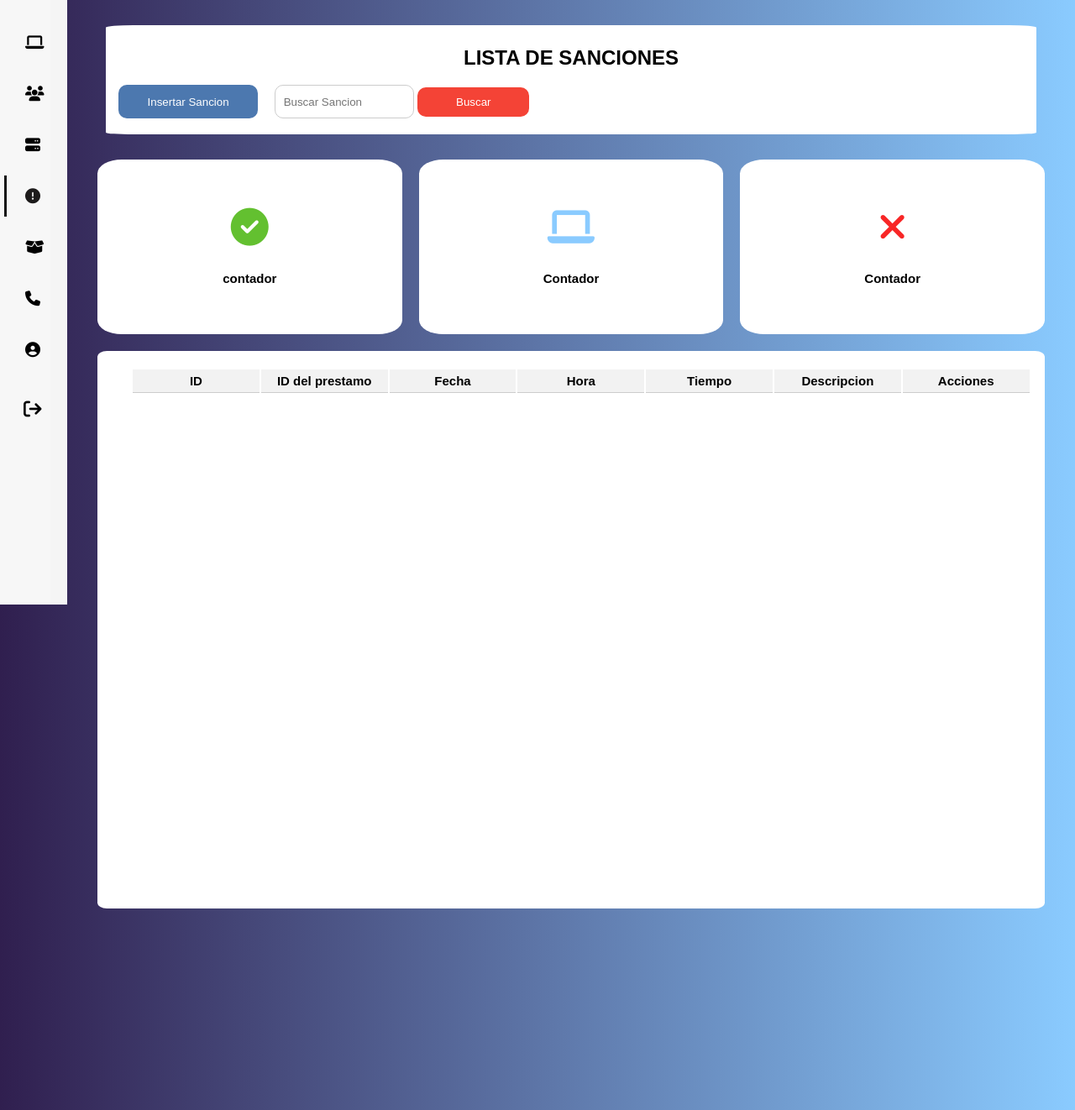
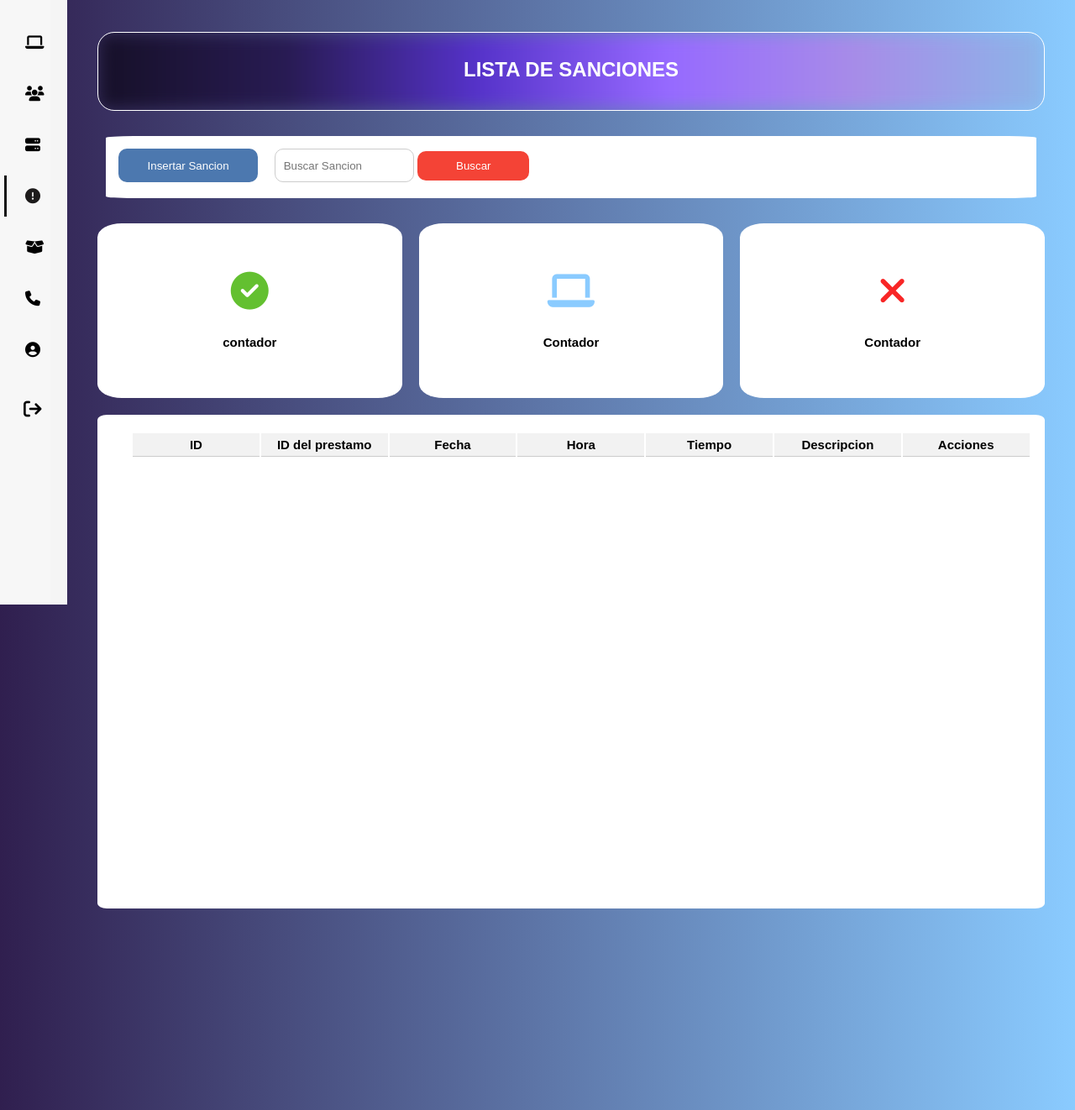
Before and after one commit to Dan2001afk/Proyecto_ICED_con_DJANGO, a Django app: template Invetario_ICED/AppInventario_ICED/templates/Sanciones.html in a window 1280 px wide. Shown: the part 80-1402 px from the top of the page at 84% size. Run offline with Django 4.2, Linux system fonts and the light colour scheme; the template is opened without the code that fills it, so the values that code supplies are empty; parts of the project's set-up code (start-up, migrations or seed data) failed here and were passed over; some libraries are stand-ins or nearby versions.

Commit message:
diseño final admin by danighost61

```diff
--- a/Invetario_ICED/AppInventario_ICED/static/css/Equipo.css
+++ b/Invetario_ICED/AppInventario_ICED/static/css/Equipo.css
@@ -9,7 +9,7 @@
 
 body{
 
-  background-image: linear-gradient(to left,  #8acbff,#301f4f);
+  background-image: linear-gradient(to right,#140d28d4,#342362d2, #b1a8f5);
   margin-top: 80px;
   margin-left: 80px;
   transition: margin-left 300ms  cubic-bezier(0.075, 0.82, 0.165, 1);
--- a/Invetario_ICED/AppInventario_ICED/static/css/Historial.css
+++ b/Invetario_ICED/AppInventario_ICED/static/css/Historial.css
@@ -9,7 +9,7 @@
 
 body{
 
-  background-image: linear-gradient(to right,#140d28d4,#0f042fd2);
+  background-image: linear-gradient(to left,  #8acbff,#301f4f);
   margin-top: 80px;
   margin-left: 80px;
   transition: margin-left 300ms  cubic-bezier(0.075, 0.82, 0.165, 1);
--- a/Invetario_ICED/AppInventario_ICED/static/css/Sancion.css
+++ b/Invetario_ICED/AppInventario_ICED/static/css/Sancion.css
@@ -189,19 +189,35 @@ main{
 }
 
 /*estilos de los contadores*/
-.cabezera{
-  background-color: rgb(255, 255, 255);
+
+.cabezera {
+  position: relative;
   grid-column: 1/13;
-  grid-row: 1/5;
-  border-radius: 3%;
-  margin: 10px;
-  margin-top: 30px;
-
+  grid-row: 2/5;
+  border-radius: 20px;
+  border: 1px solid #ffffff;
+  overflow: hidden; /* Esto asegura que el contenido borroso no se desborde del contenedor */
 }
 
-.cabezera h1{
+.cabezera::before {
+  content: "";
+  position: absolute;
+  top: 0;
+  left: 0;
+  width: 100%;
+  height: 100%;
+  background: linear-gradient(to right, #161028, #281b53, #5532c9, #9669ff, #a78ce8, #8cb4e8);
+  filter: blur(10px); /* Ajusta el valor de desenfoque según tus preferencias */
+  z-index: -1; /* Coloca la capa borrosa detrás del contenido del contenedor */
+}
+
+.cabezera h1 {
+  position: relative;
+  z-index: 1; /* Coloca el contenido del contenedor por encima de la capa borrosa */
   text-align: center;
-  margin-top: 25px;
+  margin-top: 30px;
+  color: white;
+
 }
 
 
@@ -209,11 +225,9 @@ main{
 .contenedor1{
   background-color: rgb(255, 255, 255);
   grid-column: 1/13;
-  grid-row: 3/6;
+  grid-row: 5/8;
   border-radius: 3%;
   margin: 10px;
-
-
 
 }
 
@@ -221,7 +235,7 @@ main{
 .contenedor3{
   background-color: rgb(255, 255, 255);
   grid-column: 1/13;
-  grid-row: 12/30;
+  grid-row: 14/30;
   border-radius: 1%;
   overflow-y: auto;
   overflow-x: hidden;
@@ -229,12 +243,13 @@ main{
 }
 
 
+
 /*estilos de contadores*/
 
 .contador1{
   background-color: rgb(255, 255, 255);
   grid-column: 1/5;
-  grid-row: 6/12;
+  grid-row: 8/14;
   border-radius: 8%;
   display: flex;
   justify-content: center;
@@ -265,11 +280,12 @@ main{
   align-items: center;
   background-color: rgb(255, 255, 255);
   grid-column: 5/9;
-  grid-row: 6/12;
+  grid-row: 8/14;
   border-radius: 8%;
   padding: 20px; /* Agregamos un poco de espacio interno */
 
 }
+
 
 
 .contador2 h1 {
@@ -293,11 +309,10 @@ main{
 
 
 
-
 .contador3{
   background-color: rgb(255, 255, 255);
   grid-column: 9/13;
-  grid-row: 6/12;
+  grid-row: 8/14;
   border-radius: 8%;
   display: flex;
   justify-content: center;
@@ -631,7 +646,6 @@ table th {
 
 
   .cabezera{
-      background-color: rgb(255, 255, 255);
     grid-column: 1/12;
     grid-row: 2/6;
     border-radius: 2%;
@@ -640,7 +654,9 @@ table th {
 }
 
 .cabezera h1{
-      margin-top: 3%;
+    margin-top: 4%;
+    font-size: 17px;
+
 }
 
   .contenedor1{
@@ -736,7 +752,7 @@ table th {
   }
 
 
-  #id_equipoo {
+  #id_sancionn {
       width: 60%;
       padding: 10px;
       margin-bottom: 10px;
@@ -746,7 +762,7 @@ table th {
   }
 
 
-  #BuscarEquipo {
+  #BuscarSancion {
 
       width: 60%;
       padding: 10px;
--- a/Invetario_ICED/AppInventario_ICED/static/css/Usuario.css
+++ b/Invetario_ICED/AppInventario_ICED/static/css/Usuario.css
@@ -9,7 +9,7 @@
 
 body{
 
-  background-image: linear-gradient(to left,  #8acbff,#301f4f);
+  background-image: linear-gradient(to right,#140d28d4,#342362d2, #b1a8f5);
   margin-top: 80px;
   margin-left: 80px;
   transition: margin-left 300ms  cubic-bezier(0.075, 0.82, 0.165, 1);
```
Also changed, not shown: Invetario_ICED/AppInventario_ICED/static/css/Prestamo.css (+42 -23 lines). Lines whose indentation alone changed are shown as unchanged.
